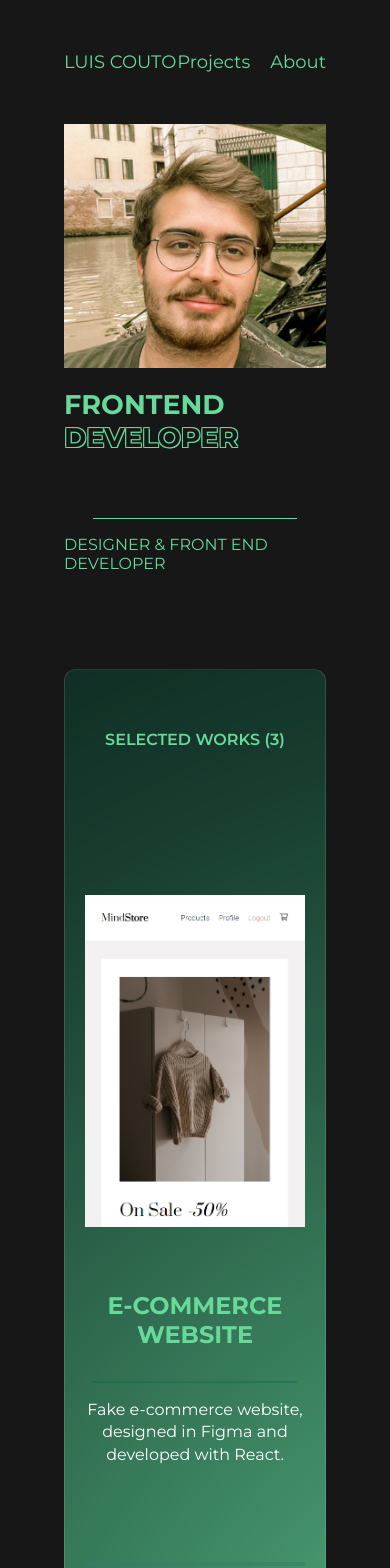
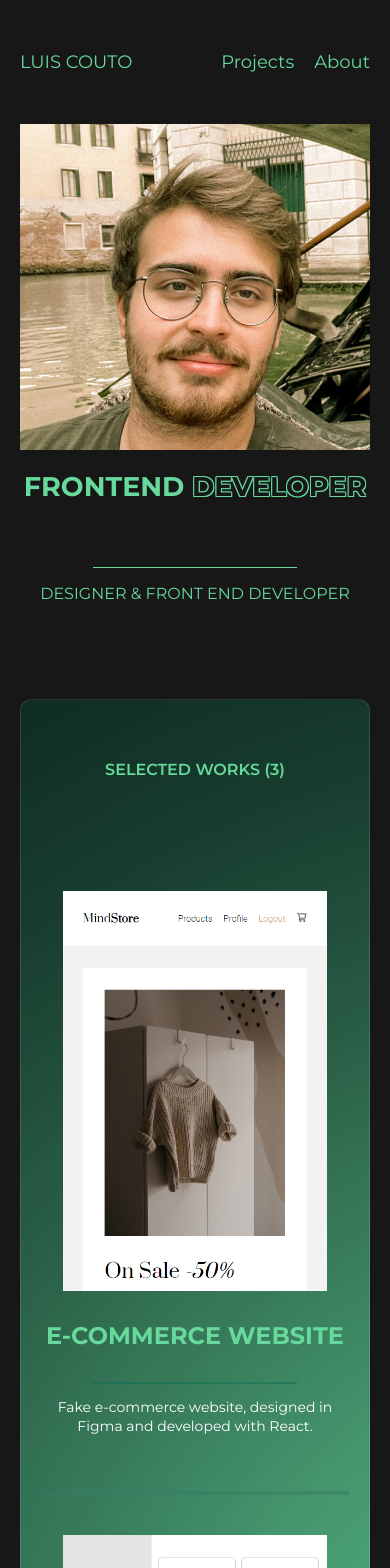
Before and after one commit to luiscouto99/portfolio-nextjs, a Next.js app: page / in a window 390 px wide. Shown: the top 1568 px of the page. Built offline with nearby package versions, Linux system fonts and the light colour scheme.

Commit message:
fixing responsive layout v1

```diff
--- a/components/Footer.tsx
+++ b/components/Footer.tsx
@@ -16,6 +16,10 @@ const FooterContainer = styled.footer`
 
   @media (max-width: 768px) {
     flex-direction: column;
+  }
+
+  @media (max-width: 768px) {
+    margin: 12px 20px;
   }
 `;
 
--- a/components/Header.tsx
+++ b/components/Header.tsx
@@ -8,6 +8,10 @@ const HeaderContainer = styled.header`
   height: 100px;
   display: flex;
   align-items: center;
+
+  @media (max-width: 768px) {
+    margin: 12px 20px;
+  }
 `;
 
 const NavBar = styled.nav`
--- a/components/ProjectCard.tsx
+++ b/components/ProjectCard.tsx
@@ -115,6 +115,10 @@ const Description = styled.p`
     width: 100%;
     text-align: center;
   }
+
+  @media (max-width: 768px) {
+    font-size: 14px;
+  }
 `;
 
 type ImageWrapperProps = {
--- a/pages/Home/components/AboutSection.tsx
+++ b/pages/Home/components/AboutSection.tsx
@@ -18,6 +18,10 @@ const AboutContainer = styled.section`
 
   @media (max-width: 1080px) {
     margin: 80px 64px 160px;
+  }
+
+  @media (max-width: 768px) {
+    margin: 40px 20px;
   }
 `;
 
@@ -113,6 +117,10 @@ const GetToKnowMe = styled.div`
 
   @media (max-width: 1480px) {
     margin: 160px 0;
+  }
+
+  @media (max-width: 768px) {
+    margin: 40px;
   }
 `;
 
--- a/pages/Home/components/HeroSection.tsx
+++ b/pages/Home/components/HeroSection.tsx
@@ -15,6 +15,10 @@ const Hero = styled.section`
 
   @media (max-width: 820px) {
     flex-direction: column-reverse;
+  }
+
+  @media (max-width: 768px) {
+    margin: 0 20px;
   }
 `;
 
@@ -59,6 +63,10 @@ const Title = styled.h1<TitleProps>`
     font-size: 48px;
   }
 
+  @media (max-width: 768px) {
+    text-align: center;
+  }
+
   @media (max-width: 754px) {
     font-size: 36px;
   }
@@ -93,6 +101,10 @@ const Separator = styled.div`
 const Careers = styled.p`
   text-transform: uppercase;
   font-size: 16px;
+
+  @media (max-width: 366px) {
+    font-size: 14px;
+  }
 `;
 
 const HeroPortrait = styled.div`
--- a/pages/Home/components/ProjectSection.tsx
+++ b/pages/Home/components/ProjectSection.tsx
@@ -6,6 +6,7 @@ import { projectsDB } from "../../../projectsDB";
 import styled from "styled-components";
 import CustomCursor from "../../../components/CustomCursor";
 import blur from "../../../public/images/blur.svg";
+import { useWindowWidth } from "../../../hooks/useWindowWidth";
 
 type ProjectsProps = {
   pageYOffset: number;
@@ -51,7 +52,7 @@ const ProjectsContainer = styled.section<ProjectsProps>`
   }
 
   @media (max-width: 500px) {
-    margin: 80px 64px;
+    margin: 80px 20px;
     padding: 48px 20px;
   }
 `;
@@ -107,17 +108,24 @@ const ProjectSeparator = styled.div`
   @media (max-width: 1410px) {
     margin: 80px 0;
   }
+
+  @media (max-width: 1410px) {
+    margin: 40px 0;
+  }
 `;
 
 const ProjectSection = ({ pageYOffset }: { pageYOffset: number }) => {
   const [isVisible, setIsVisible] = useState(false);
+
+  const screenWidth = useWindowWidth();
 
   const handleMouseEnter = () => setIsVisible(true);
   const handleMouseLeave = () => setIsVisible(false);
 
   return (
     <ProjectsContainer pageYOffset={pageYOffset}>
-      <CustomCursor isVisible={isVisible} />
+      {screenWidth > 768 && <CustomCursor isVisible={isVisible} />}
+
       <ButtonToScroll onClick={() => window.scrollTo(0, window.innerWidth > 1410 ? 835 : 791)}>
         <SectionTitle>Selected Works (3)</SectionTitle>
       </ButtonToScroll>
```
